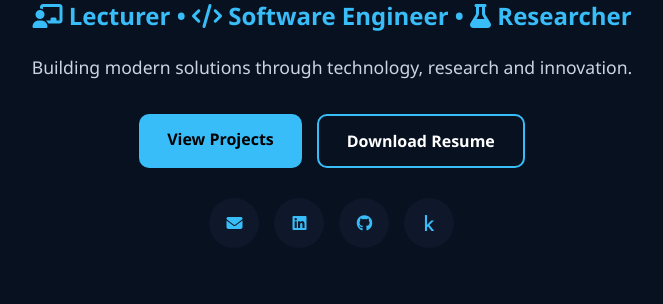
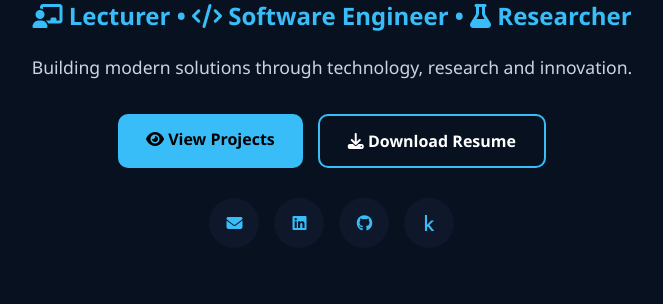
Before and after one commit to ZumerRafi/portfolio-website, a Django app: page / in a window 1280 px wide. Shown: the part 478-782 px from the top of the page, without its empty margins (308-971 px from the left). Run offline with Django 5.2, Linux system fonts and the light colour scheme.

Commit message:
Updated button icons

```diff
--- a/templates/index.html
+++ b/templates/index.html
@@ -97,7 +97,7 @@
 
         <div class="hero-buttons">
 
-            <a href="#projects" class="btn">
+            <a href="#projects" class="btn"><i class="fas fa-eye"></i>
 
                 View Projects
 
@@ -105,7 +105,7 @@
 
             <a href="{% static 'resume/4CV_IlyaHaider.pdf' %}"
                class="btn btn-outline"
-               download>
+               download><i class="fas fa-download"></i>
 
                 Download Resume
 
```
